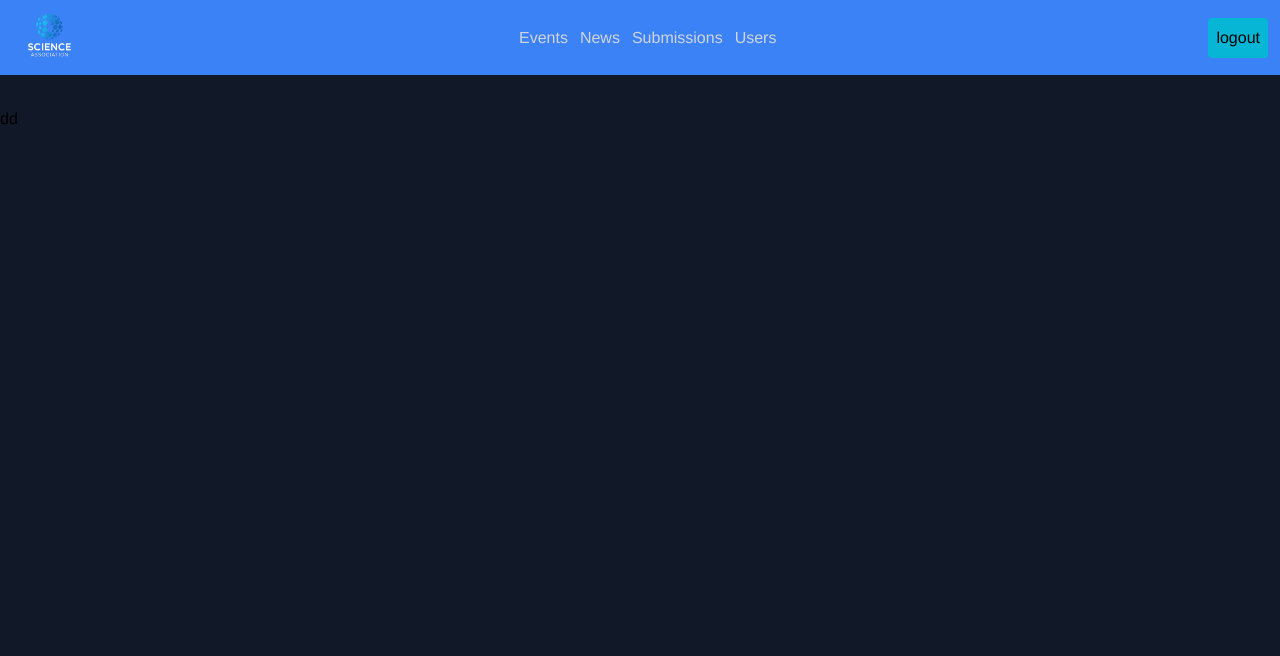
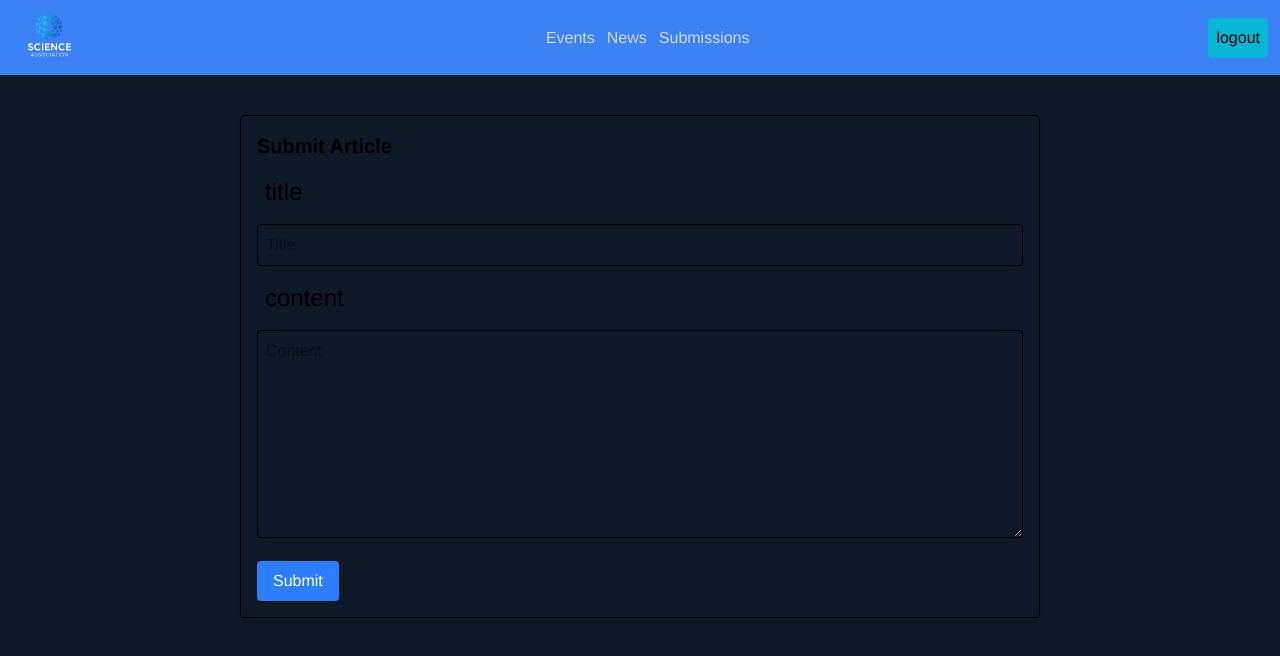
Before and after one commit to ParsaDokhtMohammadi/Scientific-Association-Website-react-mysql, a React (Vite) app in the folder client/: page /Submission in a window 1280 px wide. Shown: the top 656 px of the page. Built offline with nearby package versions, Linux system fonts and the light colour scheme.

Commit message:
user submission added

```diff
--- a/client/src/features/UserSlice.js
+++ b/client/src/features/UserSlice.js
@@ -1,8 +1,8 @@
-import { createSlice, current } from "@reduxjs/toolkit";
+import { createSlice } from "@reduxjs/toolkit";
 
 
 const initialState = {
-    CurrentUser: {user_name : "ali" , role : "admin"}
+    CurrentUser: {id:1,user_name : "ali" , role : "user"}
 }
 
 
@@ -12,6 +12,7 @@ const UserSlice = createSlice({
     reducers: {
         setUser: (state, action) => {
             state.CurrentUser = {
+                id : action.payload.id,
                 user_name: action.payload.user_name,
                 role: action.payload.role,
             };
--- a/client/src/pages/Login.jsx
+++ b/client/src/pages/Login.jsx
@@ -18,7 +18,7 @@ const Login = () => {
     try {
       const response = await login({ user_name, password }).unwrap();
       console.log('Login successful:', response);
-      dispatch(setUser({user_name:response.user.user_name , role : response.user.role}))
+      dispatch(setUser({id:response.user.id,user_name:response.user.user_name , role : response.user.role}))
       navigate("/UserDashboard")
     } catch (err) {
       console.error('Login failed:', err);
--- a/client/src/pages/Submission.jsx
+++ b/client/src/pages/Submission.jsx
@@ -1,12 +1,60 @@
-import React from 'react'
-
+import { useState } from 'react';
+import { useSubmitMutation } from '../services/ApiSlice';
+import { useSelector } from 'react-redux';
 const Submission = () => {
+  const User = useSelector(state=>state.CurrentUser.CurrentUser)
+  const [user_id, setUserId] = useState(User.id);
+  const [title, setTitle] = useState('');
+  const [content, setContent] = useState('');
+  const [submit, { isLoading, isError, error }] = useSubmitMutation();
+  const handleSubmit = async (e) => {
+    e.preventDefault();
+    try {
+      await submit({ user_id, title, content }).unwrap();
+      alert('Submission successful!');
+      setTitle('');
+      setContent('');
+    } catch (err) {
+      console.error('Submission failed:', err);
+    }
+  };
 
   return (
-    <div>
-dd
+    <div className="max-w-[800px] mx-auto mt-10 p-4 border rounded shadow">
+      <h2 className="text-xl font-semibold mb-4">Submit Article</h2>
+      {isError && (
+        <p className="text-red-500 mb-2">
+          {error?.data?.error || 'Submission failed'}
+        </p>
+      )}
+      <form onSubmit={handleSubmit} className="space-y-4">
+        <h3 className='text-2xl ml-2'>title</h3>
+        <input
+          type="text"
+          value={title}
+          placeholder="Title"
+          onChange={(e) => setTitle(e.target.value)}
+          required
+          className="w-full p-2 border rounded"
+        />
+        <h3 className='text-2xl ml-2'>content</h3>
+        <textarea
+          value={content}
+          placeholder="Content"
+          onChange={(e) => setContent(e.target.value)}
+          required
+          className="w-full p-2 border rounded h-52"
+        />
+        <button
+          type="submit"
+          disabled={isLoading}
+          className="bg-blue-500 text-white px-4 py-2 rounded"
+        >
+          {isLoading ? 'Submitting...' : 'Submit'}
+        </button>
+      </form>
     </div>
-  )
-}
+  );
+};
 
-export default Submission
+export default Submission;
--- a/client/src/services/ApiSlice.js
+++ b/client/src/services/ApiSlice.js
@@ -39,6 +39,13 @@ export const ApiSlice = createApi({
                 body:credentials
             }),
             invalidatesTags : ["News"]
+        }),
+        Submit : builder.mutation({
+            query:(credentials)=>({
+                url: "Submission",
+                method:"POST",
+                body:credentials
+            })
         })
     })
 })
@@ -47,4 +54,4 @@ export const ApiSlice = createApi({
 
 
 
-export const {useGetEventsQuery , useGetNewsQuery , useGetUsersQuery ,useLazyGetUsersQuery , useLoginMutation , useRegisterMutation , useDeleteNewsMutation, useDeleteEventMutation} = ApiSlice
+export const {useGetEventsQuery , useGetNewsQuery , useGetUsersQuery ,useLazyGetUsersQuery , useLoginMutation , useRegisterMutation , useDeleteNewsMutation,useSubmitMutation, useDeleteEventMutation} = ApiSlice
```
Also changed, not shown: 1 other file (tests, documents, lock files or other folders).
